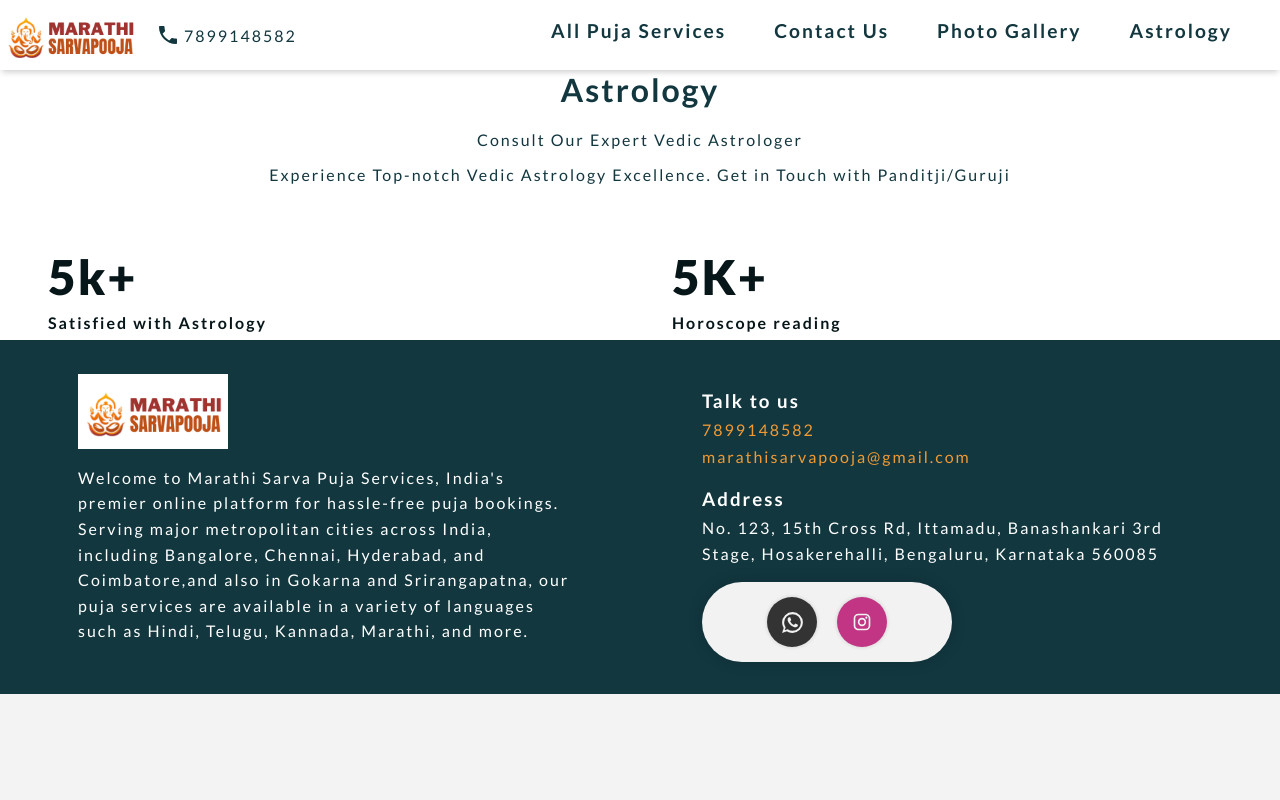
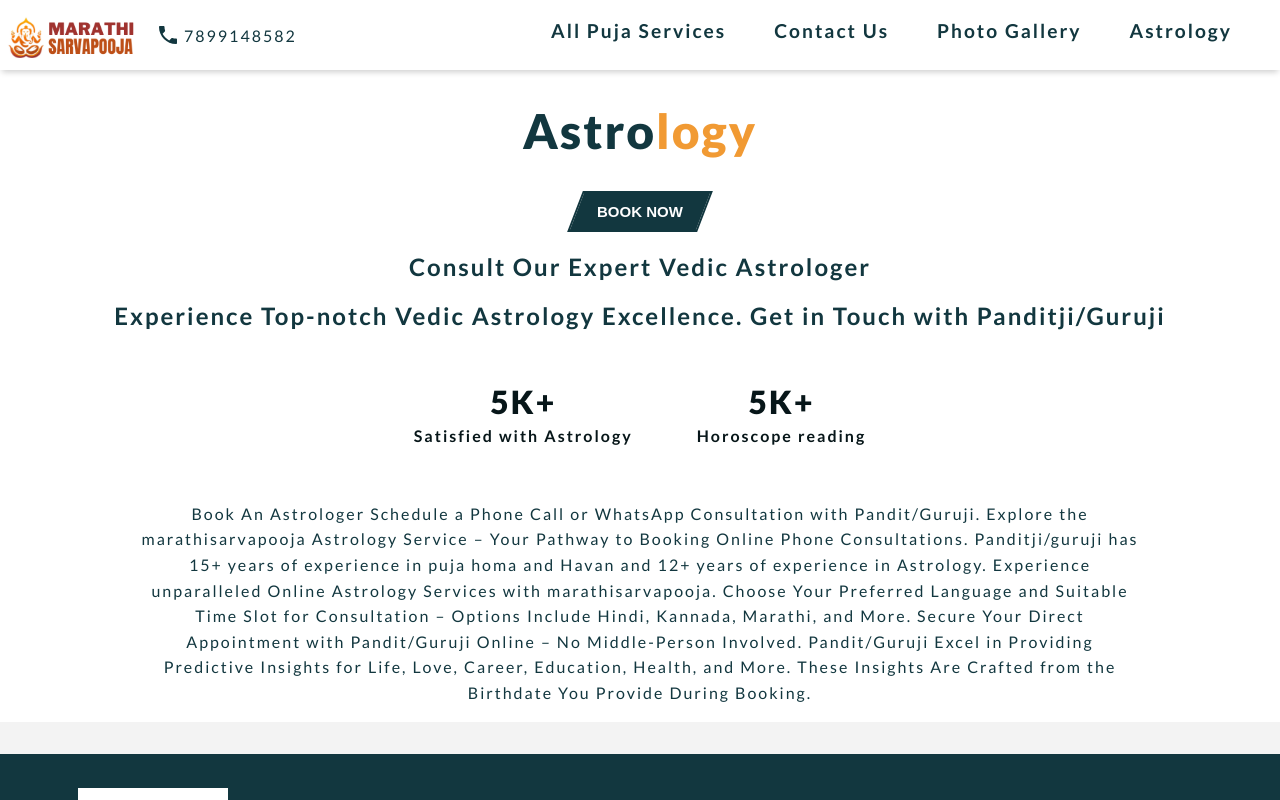
Before and after one commit to KulkarniShrinivas/Pandit-website, a React (Vite) app: page /astrology in a window 1280 px wide. Shown: the top 800 px of the page. Built offline with nearby package versions, Linux system fonts and the light colour scheme.

Commit message:
astrology page created

```diff
--- /dev/null
+++ b/src/data/astro-data.js
@@ -0,0 +1,27 @@
+export const astroData = {
+  para: `Book An Astrologer Schedule a Phone Call or WhatsApp Consultation with
+          Pandit/Guruji. Explore the marathisarvapooja Astrology Service – Your
+          Pathway to Booking Online Phone Consultations. Panditji/guruji has 15+
+          years of experience in puja homa and Havan and 12+ years of experience
+          in Astrology. Experience unparalleled Online Astrology Services with
+          marathisarvapooja. Choose Your Preferred Language and Suitable Time
+          Slot for Consultation – Options Include Hindi, Kannada, Marathi, and
+          More. Secure Your Direct Appointment with Pandit/Guruji Online – No
+          Middle-Person Involved. Pandit/Guruji Excel in Providing Predictive
+          Insights for Life, Love, Career, Education, Health, and More. These
+          Insights Are Crafted from the Birthdate You Provide During Booking.`,
+  heading: [
+    "Consult Our Expert Vedic Astrologer",
+    `Experience Top-notch Vedic Astrology Excellence. Get in Touch with Panditji/Guruji`,
+  ],
+  astroAbout: [
+    {
+      title: "5K+",
+      para: "Satisfied with Astrology",
+    },
+    {
+      title: "5K+",
+      para: "Horoscope reading",
+    },
+  ],
+};
--- a/src/pages/astrologer/astrology.scss
+++ b/src/pages/astrologer/astrology.scss
@@ -1,12 +1,51 @@
 .astrology-container {
   background-color: white;
-  margin-top: 70px;
+  padding-top: 70px;
   text-align: center;
   color: var(--primary-color);
 
+  h1 {
+    font-size: 3rem;
+    color: var(--primary-color);
+    font-weight: 900;
+    span {
+      color: var(--secondary-color);
+    }
+  }
+
   .astro-about {
-    h4 {
-      font-weight: 600;
+    max-width: 1000px;
+    margin-bottom: 2rem;
+    display: flex;
+    align-items: center;
+    justify-content: center;
+    min-width: 200px;
+    .owner-item {
+      display: flex;
+      align-items: center;
+      justify-content: center;
+
+      h3 {
+        font-size: 2rem;
+      }
+
+      h4 {
+        font-weight: 600;
+      }
+    }
+  }
+
+  .astrology-para {
+    display: flex;
+    align-items: center;
+    justify-content: center;
+    margin-bottom: 2rem;
+    p {
+      max-width: 1000px;
+      line-height: 1.6;
+
+      span {
+      }
     }
   }
 }
--- a/src/pages/astrologer/index.jsx
+++ b/src/pages/astrologer/index.jsx
@@ -1,26 +1,34 @@
 import React from "react";
 import "./astrology.scss";
+import { astroData } from "../../data/astro-data";
+import CustomButton from "../../components/custom-button";
+import { whatsappData } from "../../utils/whatsapp";
 
 const Astrologer = () => {
   return (
     <div className="astrology-container">
-      <h1 className="heading">Astrology</h1>
+      <h1 className="heading">
+        Astro<span>logy</span>
+      </h1>
+      <CustomButton text={"Book Now"} onClick={() => whatsappData()} />
       <div>
-        <p>Consult Our Expert Vedic Astrologer</p>
-        <p>
-          Experience Top-notch Vedic Astrology Excellence. Get in Touch with
-          Panditji/Guruji
-        </p>
+        {astroData.heading.map((data) => (
+          <h2>{data}</h2>
+        ))}
       </div>
+
       <section className="about-us astro-about">
         <div className="owner-item item-1">
-          <h3>5k+</h3>
-          <h4>Satisfied with Astrology</h4>
+          <h3>{astroData.astroAbout[0].title}</h3>
+          <h4>{astroData.astroAbout[0].para}</h4>
         </div>
         <div className="owner-item item-2">
-          <h3>5K+</h3>
-          <h4>Horoscope reading</h4>
+          <h3>{astroData.astroAbout[1].title}</h3>
+          <h4>{astroData.astroAbout[1].para}</h4>
         </div>
+      </section>
+      <section className="astrology-para">
+        <p>{astroData.para}</p>
       </section>
     </div>
   );
```
